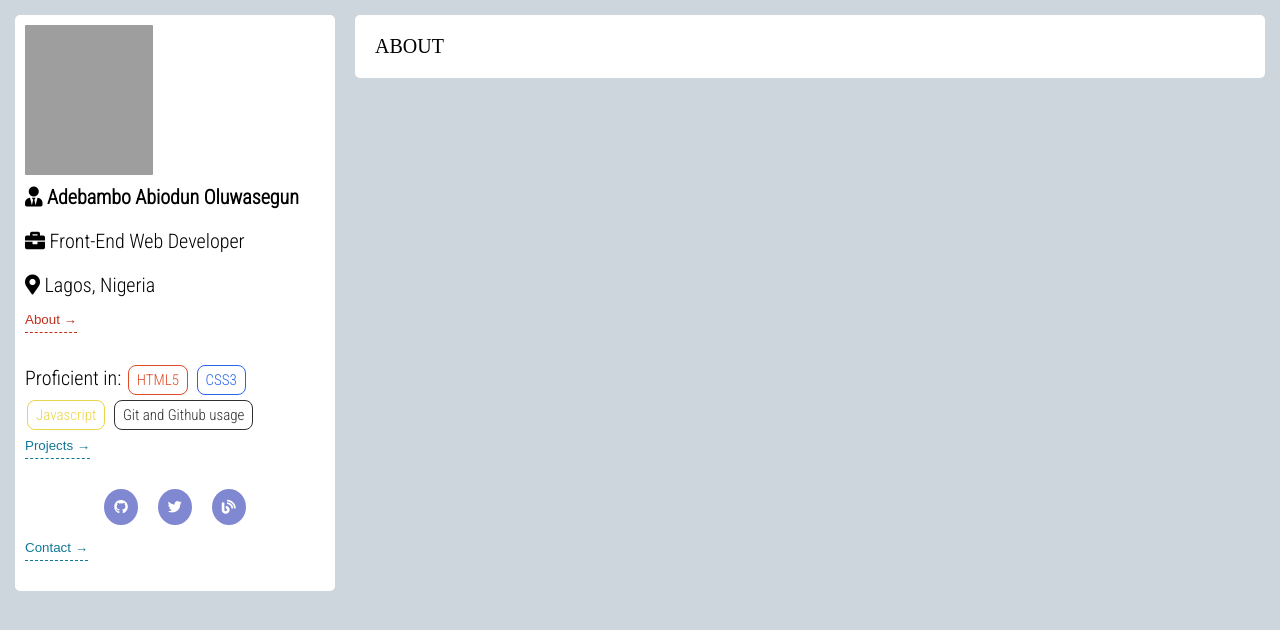
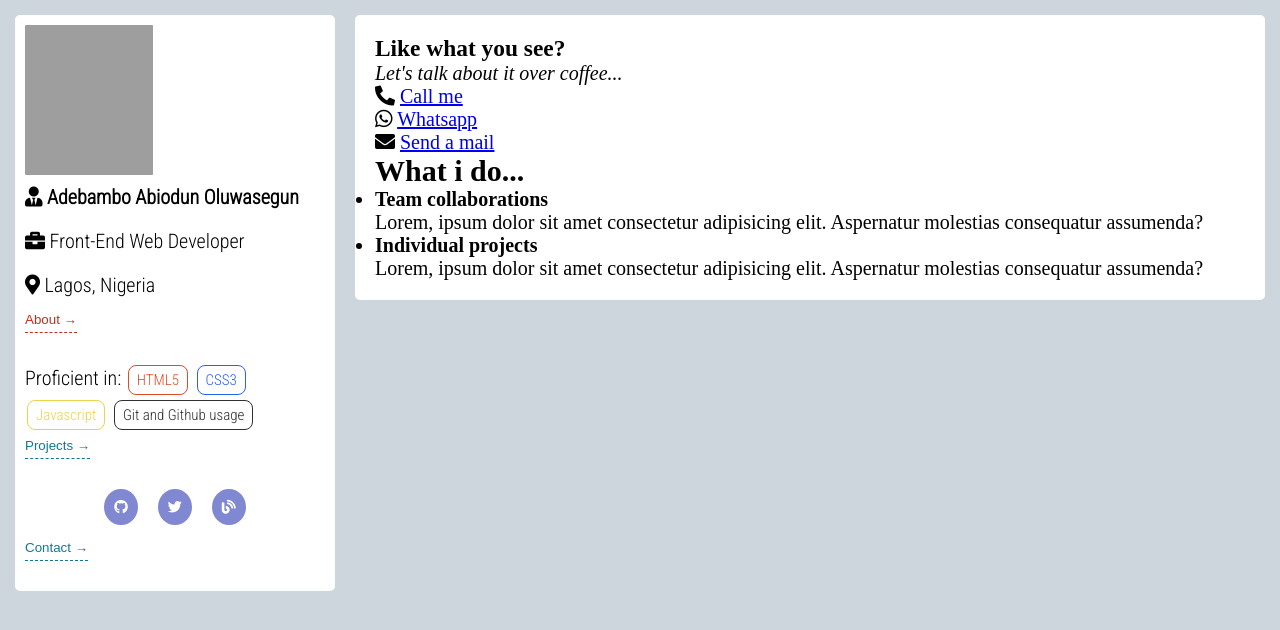
Before and after one commit to KodingNYoung/MyPortfolio, a plain HTML site: page about.html in a window 1280 px wide. Drawn offline with Linux system fonts and the light colour scheme; grey boxes are pictures that could not be loaded.

Commit message:
made the project grid and started the contact page, got stuck with it

```diff
--- a/about.html
+++ b/about.html
@@ -73,6 +73,7 @@
                 Contact
             </button>
         </div>
+        <!-- the tabs -->
         <div class="tabs-container">
             <div id="about" class="about tabs">
                 ABOUT
@@ -190,8 +191,44 @@
                     </div>
                 </div>
             </div>
+
+            <!-- contact tab -->
             <div class="contact tabs" id="contact">
-                CONTACT
+                <div class="contact-medium">
+                    <div class="contact-message">
+                        <h3>Like what you see?</h3>
+                        <i>Let's talk about it over coffee...</i>
+                    </div>
+                    <div class="contacts-container">
+                        <div class="contact-detail">
+                            <i class="fas fa-phone-alt"></i>
+                            <a href="tel:+2348104356189" target="_blank">Call me</a>
+                        </div>
+                        <div class="contact-detail">
+                            <i class="fab fa-whatsapp"></i>
+                            <a href="https://api.whatsapp.com/send?phone=2348104356189" target="_blank">Whatsapp</a>
+                        </div>
+                        <div class="contact-detail">
+                            <i class="fas fa-envelope"></i>
+                            <a href="mailto:abiodunadebambo44@gmail.com" target="_blank">Send a mail</a>
+                        </div>
+                    </div>
+                </div>
+                <div class="what-i-do">
+                    <h2 class="what-i-do__heading">
+                        What i do...
+                    </h2>
+                    <ul>
+                        <li>
+                            <h4>Team collaborations</h4>
+                            <p>Lorem, ipsum dolor sit amet consectetur adipisicing elit. Aspernatur molestias consequatur assumenda?</p>
+                        </li>
+                        <li>
+                            <h4>Individual projects</h4>
+                            <p>Lorem, ipsum dolor sit amet consectetur adipisicing elit. Aspernatur molestias consequatur assumenda?</p>
+                        </li>
+                    </ul>
+                </div>
             </div>
         </div>
     </main>
--- a/css/about.css
+++ b/css/about.css
@@ -267,7 +267,7 @@ main.display-section .tabs-container{
 .project-card:hover .links{
     max-height: 100px;
 }
-/* media queries for the grid */
+/* media queries for the project card grid */
 @media screen and (max-width:1106px){
     .project-card-container{
         grid-template-columns: repeat(3, 1fr);
@@ -293,6 +293,9 @@ main.display-section .tabs-container{
         grid-template-columns: 1fr;
     }
 }
+
+/* CONTACTS */
+
 /* for wider screen keep a constant nav-aside bar min-1000px*/
 @media screen and (min-width: 1000px){
     body{
--- a/css/style.css
+++ b/css/style.css
@@ -25,7 +25,10 @@ body{
     justify-content: center;
     align-items: center;
     flex-direction: column;
-    background-color: #11121C;
+    background-image: linear-gradient(to top, #11121bbd,#494b6880),url(../img/bubblydefault.gif);
+    background-repeat: no-repeat;
+    background-size: cover;
+    background-position: center;
     height: 100vh;
     min-width: 300px;
 }
--- a/js/script.js
+++ b/js/script.js
@@ -1,5 +1,5 @@
 // by default display the about field
-document.getElementById("about").classList.add("show");
+document.getElementById("contact").classList.add("show");
 // create a function that will turn the background of the clicked btn white AND display the content of the corresponding tab
 const makeWhite = (btn) => {
     // first get the btns that were active earlier
```
Also changed, not shown: index.html (+2 -6 lines), 1 other file.
